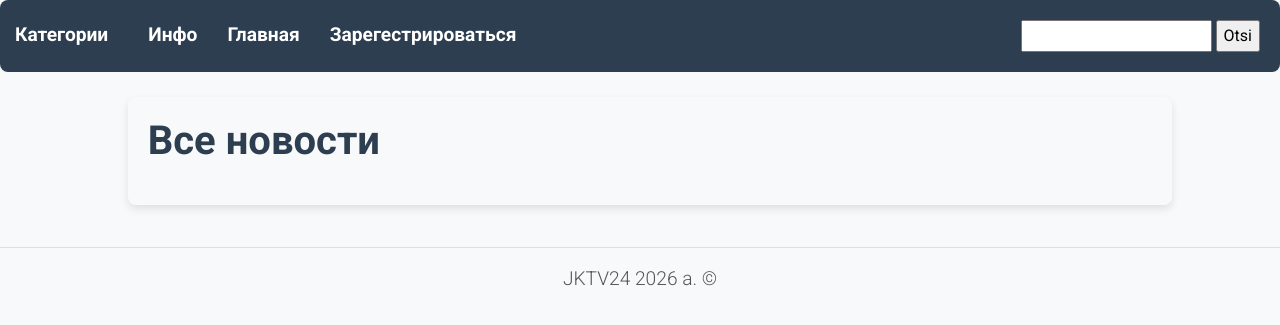
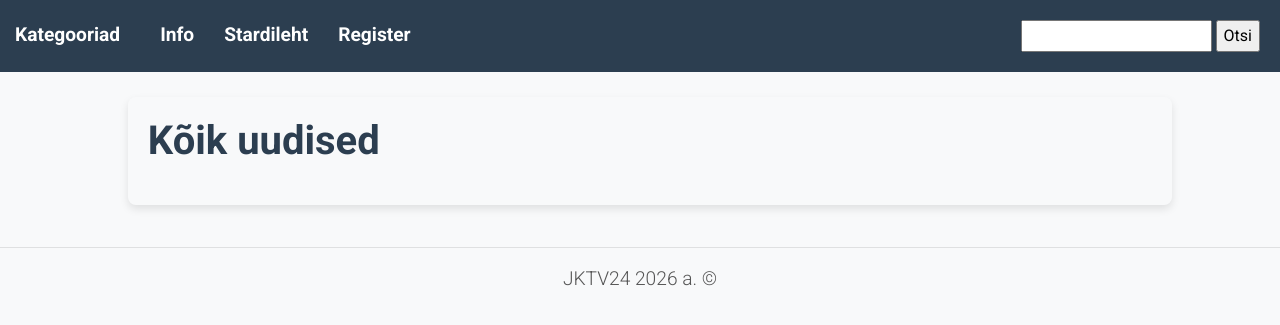
Before and after one commit to OlgaEvfs/Construct_Portal, a PHP site: page /all in a window 1280 px wide. Shown: the top 325 px of the page. Run offline with PHP 8.4, Linux system fonts and the light colour scheme; data that the repository does not hold is empty.

Commit message:
Edited text

```diff
--- a/style.css
+++ b/style.css
@@ -102,7 +102,6 @@ a {
 }
 .one ul {
   background: #2c3e50; /* Dark Blue/Navy */
-  border-radius: 8px; /* Rounded corners for the navigation bar */
 }
 .one ul a {
   color: white;
--- a/view/allnews.php
+++ b/view/allnews.php
@@ -1,7 +1,7 @@
 <?php
 ob_start();
 ?>
-<h1>Все новости</h1>
+<h1>Kõik uudised</h1>
 <br>
 
 <?php
--- a/view/catnews.php
+++ b/view/catnews.php
@@ -1,7 +1,7 @@
 <?php
 ob_start();
 ?>
-<h1>Новости (категории)</h1>
+<h1>Uudised kategoorias</h1>
 <br>
 
 <?php
--- a/view/formRegister.php
+++ b/view/formRegister.php
@@ -2,7 +2,7 @@
 <html>
     <head>
         <meta charset="utf-8">
-        <title>Регистрация пользователя</title>
+        <title>Kasutaja registreerimine</title>
         <link href="public/css/bootstrap.min.css" rel="stylesheet">
         <link href="public/css/login.css" rel="stylesheet">
     </head>
--- a/view/jobcategory.php
+++ b/view/jobcategory.php
@@ -1,7 +1,7 @@
 <?php
 ob_start();
 ?>
-<h1>Категории вакансий</h1>
+<h1>Vabade töökohtade kategooriad</h1>
 <ul>
 <?php foreach($arr as $cat): ?>
     <li>
--- a/view/jobslist.php
+++ b/view/jobslist.php
@@ -1,7 +1,7 @@
 <?php
 ob_start();
 ?>
-<h1>Вакансии категории</h1>
+<h1>Vabade töökohtade kategooriad</h1>
 
 <?php if(empty($jobs)): ?>
     <p>Нет вакансий в этой категории.</p>
--- a/view/layout.php
+++ b/view/layout.php
@@ -14,16 +14,16 @@
     <body>
         <nav class="one">
             <ul class="topmenu">
-                <li><a href="#">Категории<i class="fa fa-angle-down"></i></a>
+                <li><a href="#">Kategooriad<i class="fa fa-angle-down"></i></a>
                     <ul class="submenu">
                         <?php
                             Controller::AllCategory();
                         ?>
                     </ul>
                 </li>
-                <li><a href="iwww">Инфо</a></li>
-                <li><a href="./">Главная</a></li>
-                <li><a href="registerForm">Зарегестрироваться</a></li>
+                <li><a href="iwww">Info</a></li>
+                <li><a href="./">Stardileht</a></li>
+                <li><a href="registerForm">Register</a></li>
                 <div class="pull-right">
                     <li>
                         <form action="search">
--- a/view/start.php
+++ b/view/start.php
@@ -1,7 +1,7 @@
 <?php
 ob_start();
 ?>
-<h1>TOP 5 новостей</h1>
+<h1>TOP 5 Uudised</h1>
 <br>
 <?php
 ViewNews::NewsByCategory($arr);
```
